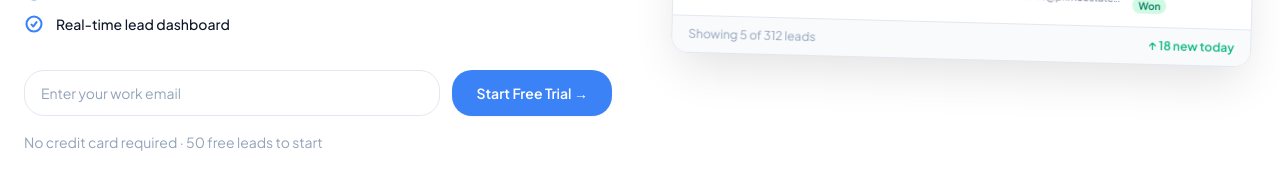
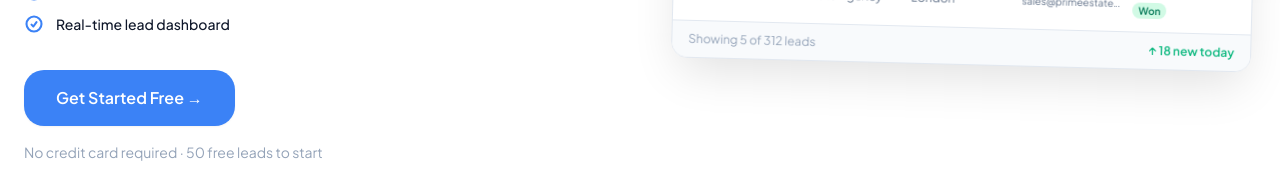
Before and after one commit to weautomatex-gif/leadengine-site, a Next.js app: page / in a window 1280 px wide. Shown: the part 576-752 px from the top of the page. Built offline with nearby package versions, Linux system fonts and the light colour scheme; no server answers.

Commit message:
Replace email input with direct CTA button

```diff
--- a/src/components/sections/HeroSection.tsx
+++ b/src/components/sections/HeroSection.tsx
@@ -146,25 +146,12 @@ export default function HeroSection() {
 
             <AnimatedSection delay={0.2} id="hero-cta">
               <div className="flex flex-col sm:flex-row gap-3 mb-4">
-                <input
-                  type="email"
-                  value={email}
-                  onChange={(e) => setEmail(e.target.value)}
-                  placeholder="Enter your work email"
-                  className="flex-1 px-4 py-3 border border-[#E2E8F0] rounded-xl text-sm text-[#0F172A] placeholder-[#94A3B8] focus:outline-none focus:ring-2 focus:ring-[#3B82F6] focus:border-transparent transition-all bg-white"
-                />
-                <button
-                  onClick={() => {
-                    const emailInput = document.querySelector('#hero-cta input[type="email"]') as HTMLInputElement
-                    const email = emailInput?.value || ''
-                    window.location.href = email
-                      ? `/sign-up?email=${encodeURIComponent(email)}`
-                      : '/sign-up'
-                  }}
-                  className="px-6 py-3 bg-[#3B82F6] hover:bg-[#2563EB] text-white text-sm font-semibold rounded-xl transition-colors duration-200 shadow-sm whitespace-nowrap"
+                <a
+                  href="/sign-up"
+                  className="inline-flex items-center gap-2 px-8 py-4 bg-[#3B82F6] hover:bg-[#2563EB] text-white text-base font-semibold rounded-xl transition-colors duration-200 shadow-sm"
                 >
-                  Start Free Trial →
-                </button>
+                  Get Started Free →
+                </a>
               </div>
               <p className="text-sm text-[#94A3B8]">
                 No credit card required · 50 free leads to start
```
